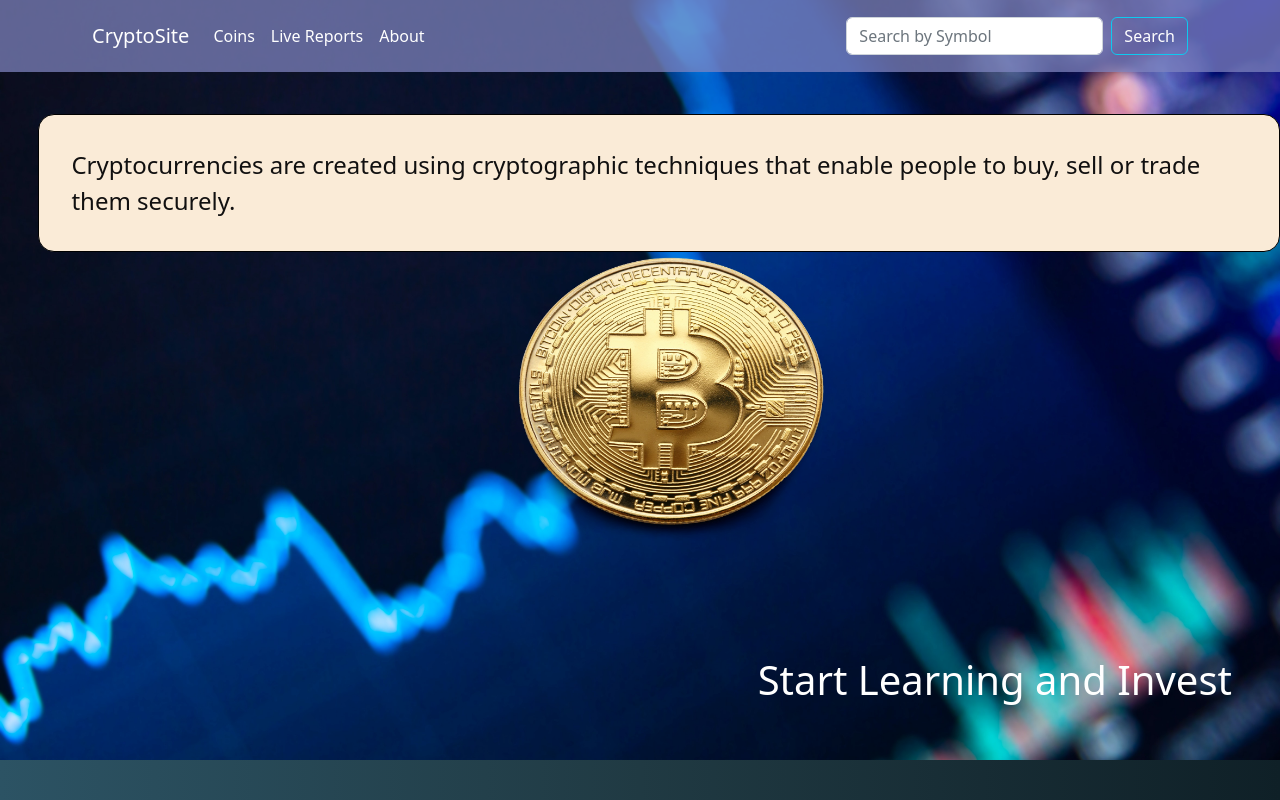
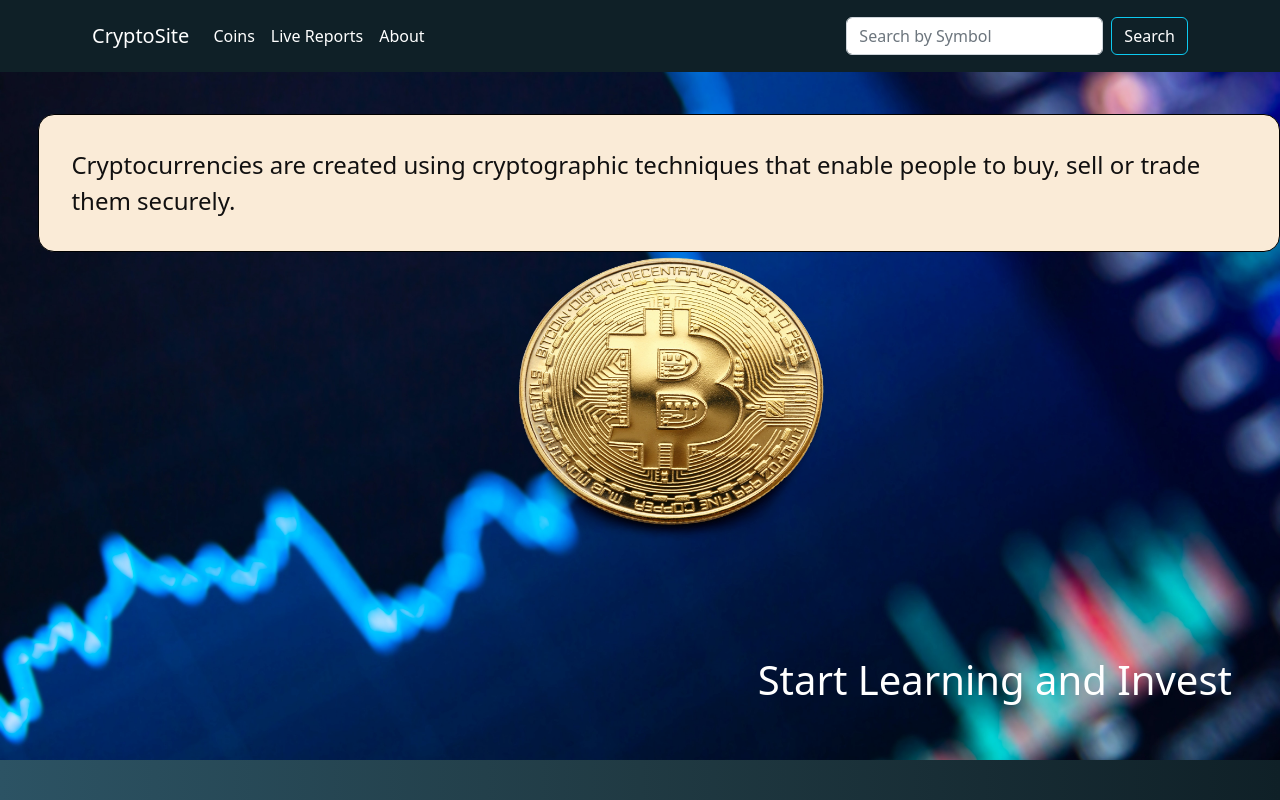
Before and after one commit to Rom204/Crypto---Tracker, a plain HTML site: page index.html in a window 1280 px wide. Shown: the top 800 px of the page. Drawn offline with nearby package versions, Linux system fonts and the light colour scheme; no server answers.

Commit message:
chore: updated navbar color

```diff
--- a/CSS/index.css
+++ b/CSS/index.css
@@ -3,7 +3,8 @@ body{
     background-image: linear-gradient(to left, #0F2027, #203A43, #2C5364);
 }
 .fixed-top{
-    background-color: rgba(129, 134, 193, 0.724);
+    /* background-color: rgba(129, 134, 193, 0.724); */
+    background-color: #0F2027;
     padding: 1rem 5rem;
 }
 
```
Also changed, not shown: 1 other file.
